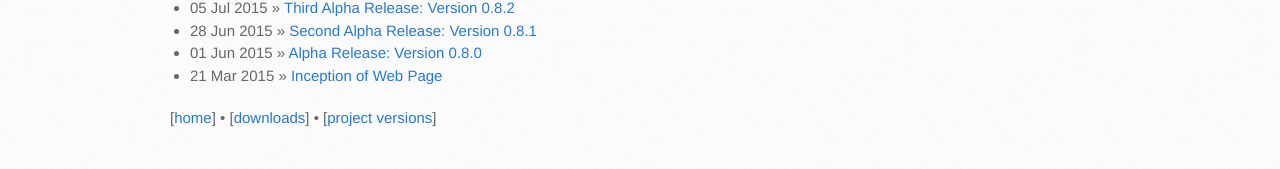
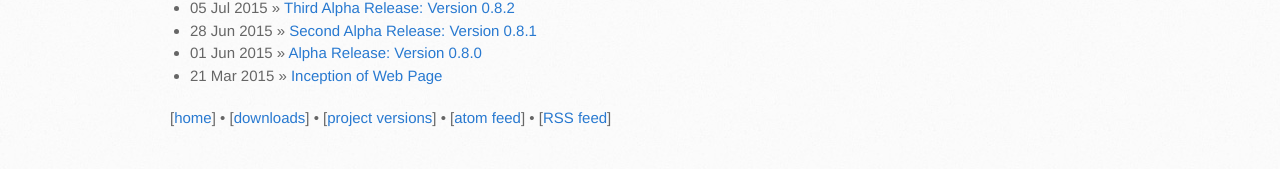
Before and after one commit to optimizationBenchmarking/optimizationBenchmarking, a Jekyll site: the page built from index.md, in a window 1280 px wide. Shown: the part 1422-1591 px from the top of the page. Built offline with Jekyll 4.4.1, drawn with Linux system fonts in a browser that asks for light colours; Markdown is read by kramdown in place of the engine named in the settings.

Commit message:
Atom/RSS links at bottom of page

```diff
--- a/_layouts/default.html
+++ b/_layouts/default.html
@@ -19,7 +19,7 @@
 <a href="https://github.com/optimizationBenchmarking/optimizationBenchmarking" class="button"><small>View project on</small> GitHub</a>
 </div></header><div id="content-wrapper">
   <div class="inner clearfix">
-    <section id="main-content">{{ content }}<p>[<a href="{{ site.baseurl }}">home</a>] &bull; [<a href="{{ site.data.currentVersion.currentVersionRepo }}">downloads</a>] &bull; [<a href="{{ site.baseurl }}/repo/optimizationBenchmarking/org/optimizationBenchmarking">project versions</a>]</p></section>
+    <section id="main-content">{{ content }}<p>[<a href="{{ site.baseurl }}">home</a>] &bull; [<a href="{{ site.data.currentVersion.currentVersionRepo }}">downloads</a>] &bull; [<a href="{{ site.baseurl }}/repo/optimizationBenchmarking/org/optimizationBenchmarking">project versions</a>] &bull; [<a href="{{ site.baseurl }}/atom.xml">atom feed</a>] &bull; [<a href="{{ site.baseurl }}/rss.xml">RSS feed</a>]</p></section>
 
     <aside id="sidebar">
       <a href="{{ site.data.currentVersion.currentVersionRepo }}" class="button">
```
